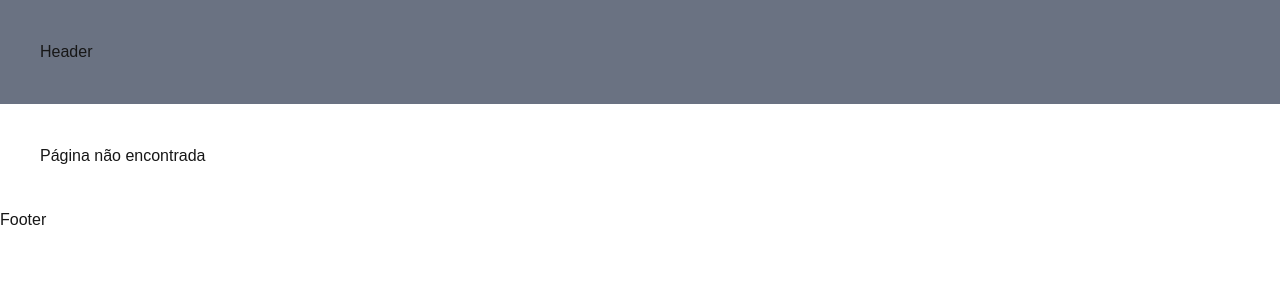
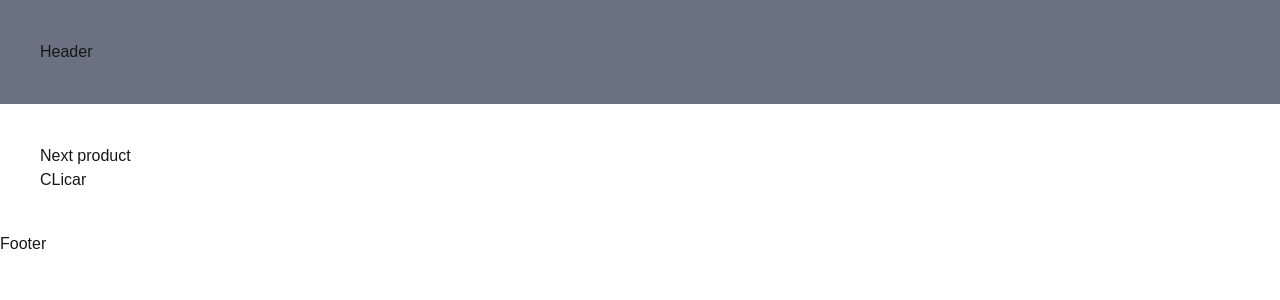
Before and after one commit to gabrielcomputacao/Saas15, a Next.js app: page /next-product in a window 1280 px wide. Before the commit this address had no page. Shown: the top 300 px of the page. Built offline with nearby package versions, Linux system fonts and the light colour scheme.

Commit message:
feat: navigation automatically and redirect

```diff
--- /dev/null
+++ b/src/app/next-product/page.tsx
@@ -0,0 +1,20 @@
+"use client";
+import { useRouter } from "next/navigation";
+
+export default function NextProduct() {
+  const router = useRouter();
+
+  return (
+    <div className="p-10">
+      <h1>Next product</h1>
+      <button
+        onClick={() => {
+          console.log("cliquei");
+          router.push("/docs/teste1");
+        }}
+      >
+        CLicar
+      </button>
+    </div>
+  );
+}
--- a/src/app/shirt/page.tsx
+++ b/src/app/shirt/page.tsx
@@ -1,3 +1,22 @@
-export default function ShirtPage() {
-  return <h1>Shirt page</h1>;
+import { redirect } from "next/navigation";
+
+export default async function ShirtPage({
+  searchParams,
+}: {
+  searchParams: Promise<{ torre: string }>;
+}) {
+  // Não tem como passar eventos de interação para server components, como o onclick no button
+
+  const { torre = "" } = await searchParams;
+
+  if (torre === "fr") {
+    redirect("/about");
+  }
+
+  return (
+    <div className="p-10">
+      <h1>Shirt page</h1>
+      <button>Redirecionar</button>
+    </div>
+  );
 }
```
